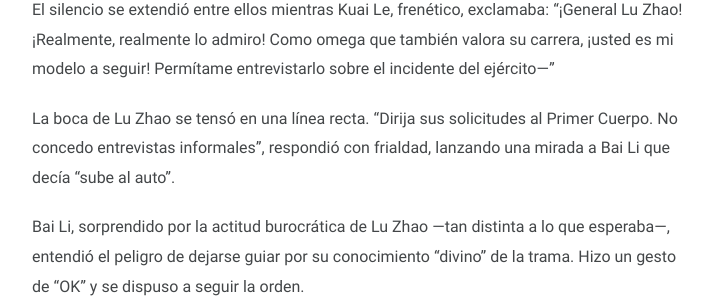
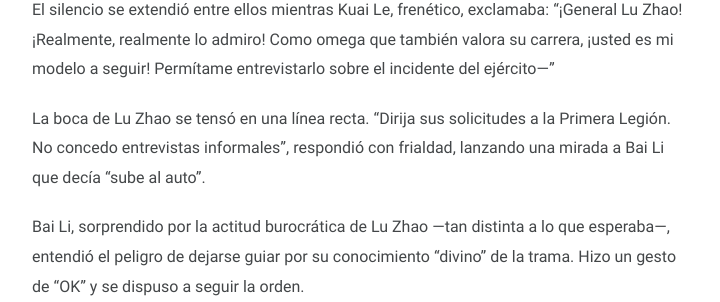
Before and after one commit to taozi-lecturas/taozi-lecturas.github.io, a Jekyll site: the page built from novelas/eadtufv/_posts/2025-03-10-capitulo-29.md, in a window 1280 px wide and 900 px high, scrolled down 3224 px. Shown: the part 151-453 px from the top of the window, without its empty margins (278-998 px from the left). Built offline with Jekyll 4.4.1, drawn with Linux system fonts in a browser that asks for light colours.

Commit message:
Change Primer Cuerpo por Primera Legión

```diff
--- a/novelas/eadtufv/_posts/2025-03-10-capitulo-29.md
+++ b/novelas/eadtufv/_posts/2025-03-10-capitulo-29.md
@@ -89,7 +89,7 @@ No estaba seguro de poder soportar un segundo fracaso.
 
 El silencio se extendió entre ellos mientras Kuai Le, frenético, exclamaba: "¡General Lu Zhao! ¡Realmente, realmente lo admiro! Como omega que también valora su carrera, ¡usted es mi modelo a seguir! Permítame entrevistarlo sobre el incidente del ejército—"
 
-La boca de Lu Zhao se tensó en una línea recta. "Dirija sus solicitudes al Primer Cuerpo. No concedo entrevistas informales", respondió con frialdad, lanzando una mirada a Bai Li que decía "sube al auto".
+La boca de Lu Zhao se tensó en una línea recta. "Dirija sus solicitudes a la Primera Legión. No concedo entrevistas informales", respondió con frialdad, lanzando una mirada a Bai Li que decía "sube al auto".
 
 Bai Li, sorprendido por la actitud burocrática de Lu Zhao —tan distinta a lo que esperaba—, entendió el peligro de dejarse guiar por su conocimiento "divino" de la trama. Hizo un gesto de "OK" y se dispuso a seguir la orden.
 
```
Also changed, not shown: novelas/eadtufv/_posts/2025-03-10-capitulo-13.md (+4 -4 lines), novelas/eadtufv/_posts/2025-03-10-capitulo-30.md (+2 -2 lines), novelas/eadtufv/_posts/2025-03-10-capitulo-85.md (+1 -1 lines), novelas/eadtufv/_posts/2025-03-10-capitulo-87.md (+1 -1 lines).
